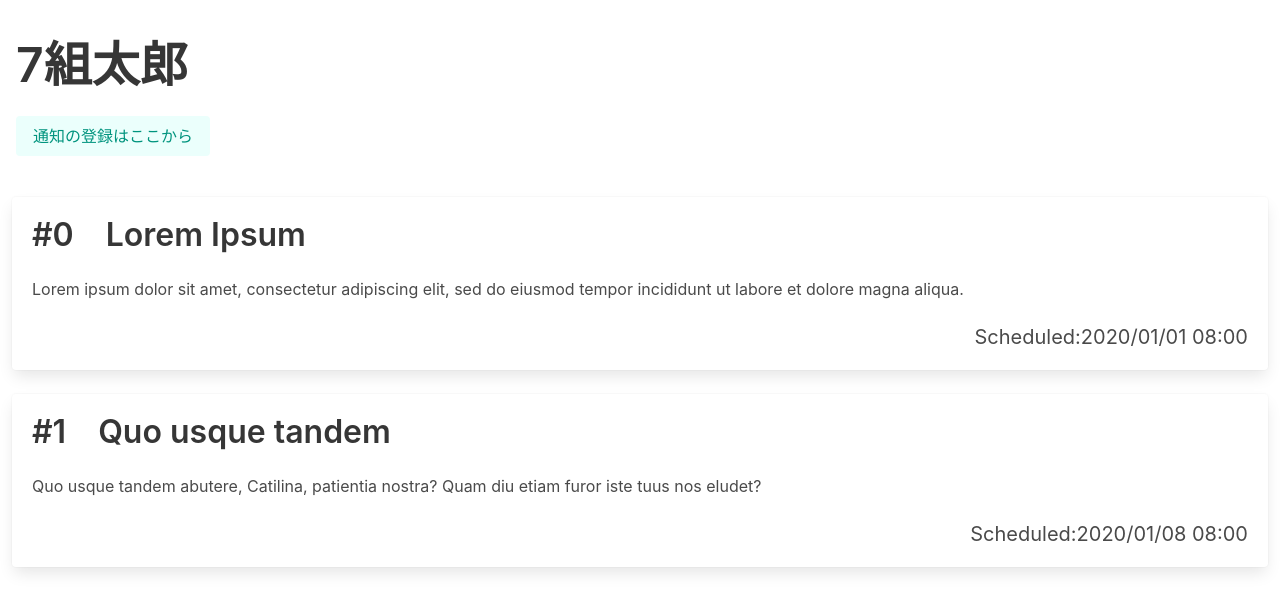
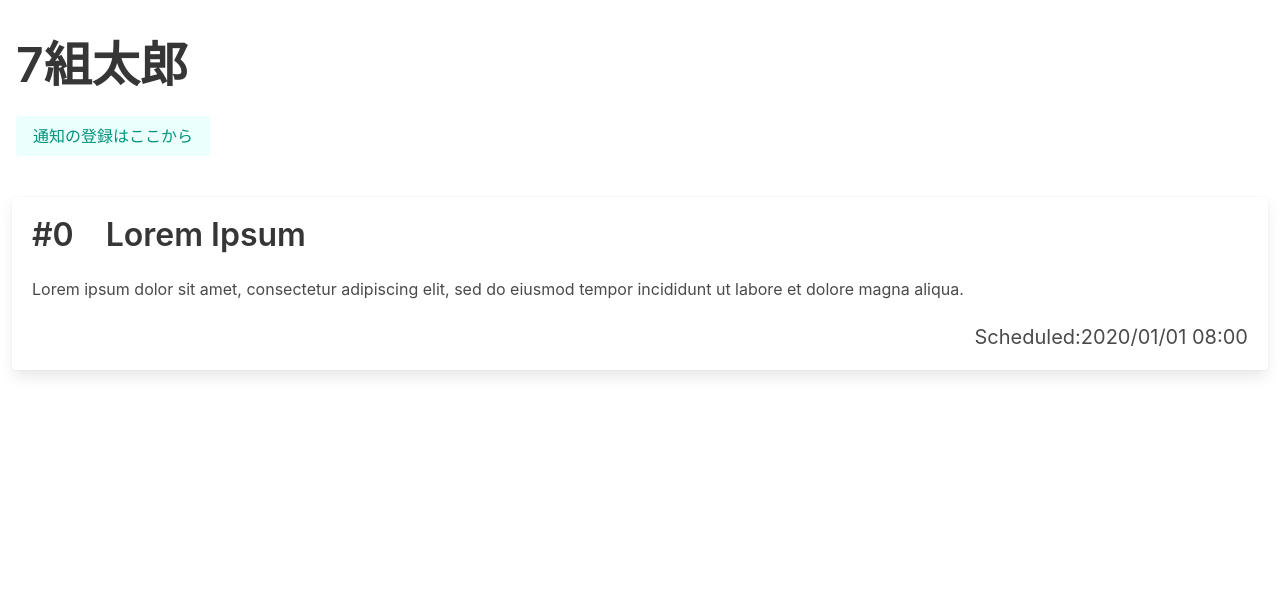
Before and after one commit to YuseiIto/nTaro, a Nuxt app: page / in a window 1280 px wide. Shown: the top 612 px of the page. Built offline with nearby package versions, Linux system fonts and the light colour scheme.

Commit message:
rename client api  functions

```diff
--- a/client/components/list.vue
+++ b/client/components/list.vue
@@ -9,7 +9,7 @@
 </template>
 <script>
 import card from "./card"
-import {remove} from "../modules/nTaroAPI.js"
+import {ntaroRemove,ntaroGet} from "../modules/nTaroAPI.js"
 
 export default{
     name:"list",
@@ -23,20 +23,13 @@ export default{
                             "datetime": "2020/01/01 08:00",
                             "content": "Lorem ipsum dolor sit amet, consectetur adipiscing elit, sed do eiusmod tempor incididunt ut labore et dolore magna aliqua. ",
                             "id": 0
-                        },
-                        {
-                            "name": "Quo usque tandem",
-                            "datetime": "2020/01/08 08:00",
-                            "content": "Quo usque tandem abutere, Catilina, patientia nostra? Quam diu etiam furor iste tuus nos eludet?",
-                            "id": 1
-                        }
-                ]
+                        }]
         }
     },
     methods:{
       delFnc:function(id){
-        console.log("click")
-        remove(id);
+        ntaroRemove(id);
+        this.records=ntaroGet();
       }
     }
 }
```
